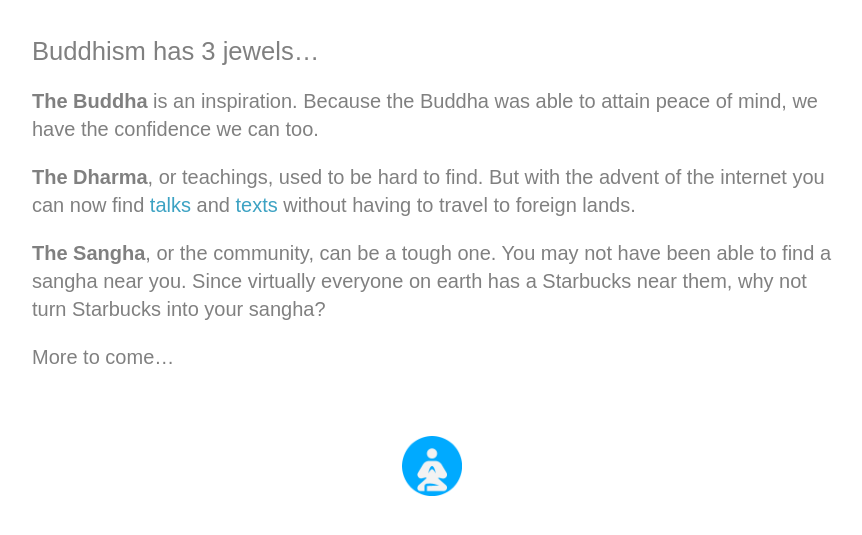
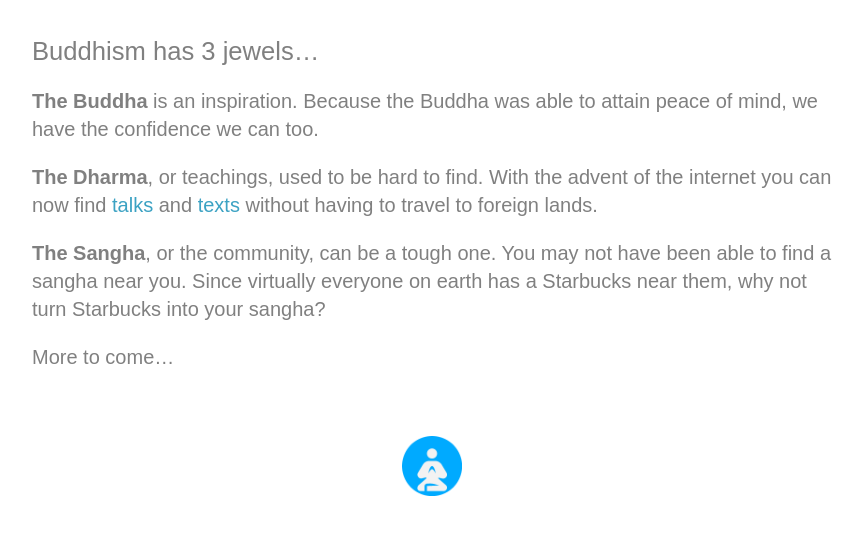
Before and after one commit to StarbucksSangha/StarbucksSangha, a Jekyll site: the page built from info.md, in a window 1280 px wide. Shown: the top 535 px of the page, without its empty margins (208-1070 px from the left). Built offline with Jekyll 4.4.1, drawn with Linux system fonts in a browser that asks for light colours.

Commit message:
Update info.md

```diff
--- a/info.md
+++ b/info.md
@@ -8,7 +8,7 @@ published: True
 
 <b>The Buddha</b> is an inspiration. Because the Buddha was able to attain peace of mind, we have the confidence we can too.
 
-<b>The Dharma</b>, or teachings, used to be hard to find. But with the advent of the internet you can now find [talks](https://www.dhammatalks.org/mp3_collections_index.html){:target="_blank"} and [texts](https://www.dhammatalks.org/suttas/index.html){:target="_blank"} without having to travel to foreign lands.
+<b>The Dharma</b>, or teachings, used to be hard to find. With the advent of the internet you can now find [talks](https://www.dhammatalks.org/mp3_collections_index.html){:target="_blank"} and [texts](https://www.dhammatalks.org/suttas/index.html){:target="_blank"} without having to travel to foreign lands.
 
 <b>The Sangha</b>, or the community, can be a tough one. You may not have been able to find a sangha near you. Since virtually everyone on earth has a Starbucks near them, why not turn Starbucks into your sangha?
 
```
